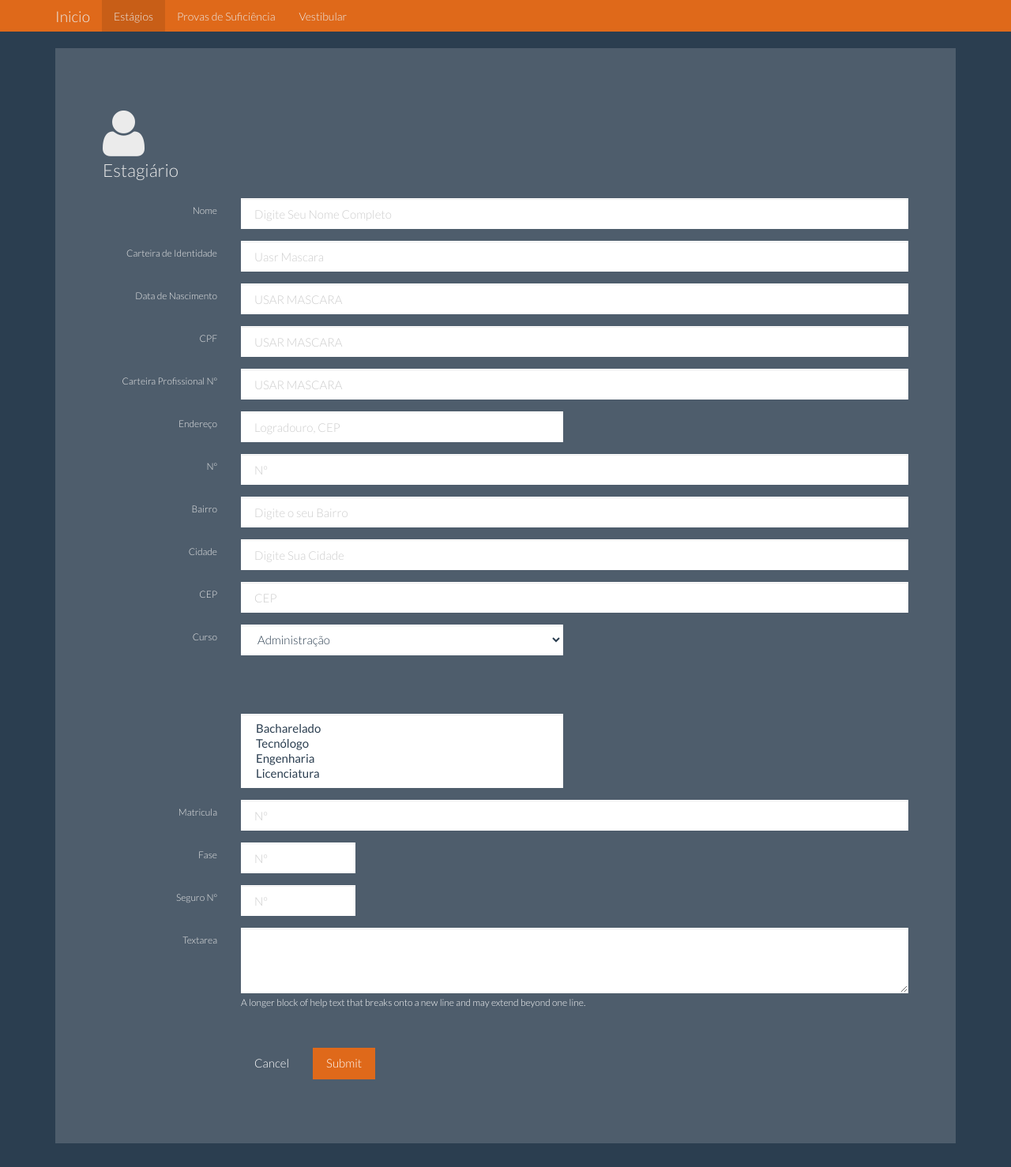
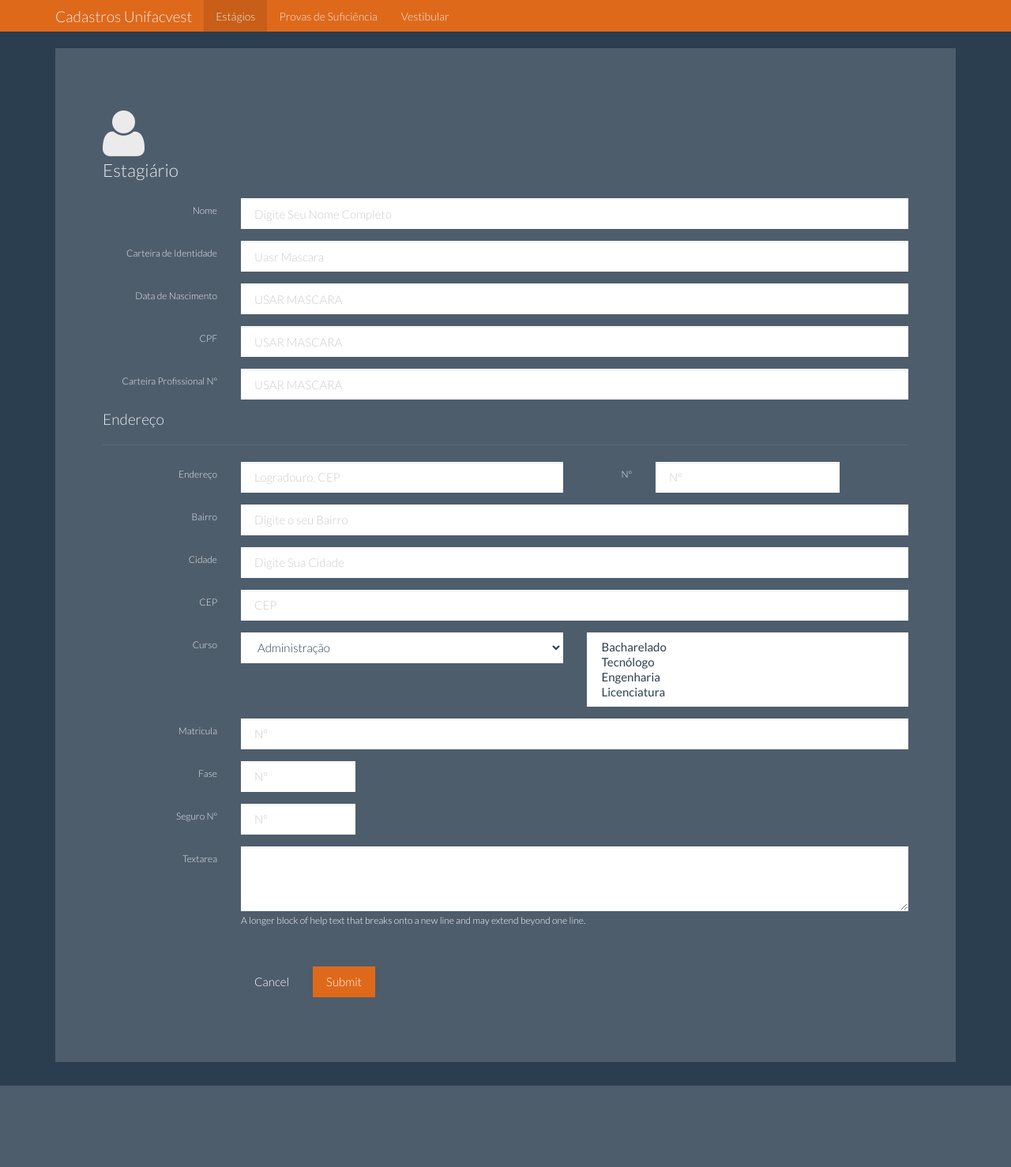
Before and after one commit to ronaldoscotti/central-de-cadastros, a PHP site: page /estagio.php in a window 1280 px wide. Shown: the whole page at 79% size. After the commit the page ends 1375 px from the top, so only its background shows below. Run offline with PHP 8.4, Linux system fonts and the light colour scheme; some libraries are stand-ins or nearby versions.

Commit message:
Aula de TCC

```diff
--- a/estagio.php
+++ b/estagio.php
@@ -1,98 +1,65 @@
-<!DOCTYPE html>
-<html>
-<head>
-  <title>Cadastros Unifacvest</title>
-  <link rel="stylesheet" type="text/css" href="css/font-awesome.min.css">
-  <link rel="stylesheet" type="text/css" href="css/bootstrap.min.css">
-  <link rel="stylesheet" type="text/css" href="css/custom.css">
-  <meta charset=utf-8>
-  <meta name=description content="">
-  <meta name=viewport content="width=device-width, initial-scale=1">
-</head>
-<body>
-  <nav class="navbar navbar-inverse">
-    <div class="container-fluid">
-      <div class="container">
-        <div class="navbar-header">
-          <button type="button" class="navbar-toggle collapsed" data-toggle="collapse" data-target="#bs-example-navbar-collapse-2">
-            <span class="sr-only">Toggle navigation</span>
-            <span class="icon-bar"></span>
-            <span class="icon-bar"></span>
-            <span class="icon-bar"></span>
-          </button>
-          <a class="navbar-brand" href="index.php">Inicio</a>
-        </div>
-
-        <div class="collapse navbar-collapse" id="bs-example-navbar-collapse-2">
-          <ul class="nav navbar-nav">
-            <li class="active"><a href="#">Estágios <span class="sr-only">(current)</span></a></li>
-            <li><a href="#">Provas de Suficiência</a></li>
-            <li><a href="#">Vestibular</a></li>
-          </ul>
-        </div>
-      </div>
-
-    </div>
-  </nav>
+<?php
+require_once 'header.php';
+?>
 
 <div class="container">
   <div class="jumbotron">
     <h1>
       <span><i class="fa fa-user"></i></span>
-        <form class="form-horizontal">
+      <form class="form-horizontal" action="./functions/envia-estagio.php" method="post">
         <fieldset>
           <legend>Estagiário</legend>
 
           <div class="form-group">
             <label for="inputNome" class="col-lg-2 control-label">Nome</label>
             <div class="col-lg-10">
-                <input type="text" class="form-control" id="inputNome" placeholder="Digite Seu Nome Completo">
+              <input type="text" class="form-control" name="nome" id="inputNome" placeholder="Digite Seu Nome Completo" required>
             </div>
           </div>
 
           <div class="form-group">
             <label for="inputCarteiraDeIdentidade" class="col-lg-2 control-label">Carteira de Identidade</label>
             <div class="col-lg-10">
-                <input type="text" class="form-control" id="inputCarteiraDeIdentidade" placeholder="Uasr Mascara">
+              <input type="text" class="form-control" name="rg" id="inputCarteiraDeIdentidade" placeholder="Uasr Mascara">
             </div>
           </div>
 
           <div class="form-group">
             <label for="inputDataNascimento" class="col-lg-2 control-label">Data de Nascimento</label>
             <div class="col-lg-10">
-                <input type="text" class="form-control" id="inputDataNascimento" placeholder="USAR MASCARA">
+              <input type="text" class="form-control" name="data_nasc" id="inputDataNascimento data" placeholder="USAR MASCARA">
             </div>
           </div>
 
           <div class="form-group">
             <label for="inputCPF" class="col-lg-2 control-label">CPF</label>
             <div class="col-lg-10">
-                <input type="text" class="form-control" id="inputCPF" placeholder="USAR MASCARA">
+              <input type="text" class="form-control" name="cpf" id="inputCPF cpf" placeholder="USAR MASCARA">
             </div>
           </div>
 
           <div class="form-group">
             <label for="inputNome" class="col-lg-2 control-label">Carteira Profissional Nº</label>
             <div class="col-lg-10">
-                <input type="text" class="form-control" id="inputNome" placeholder="USAR MASCARA">
+              <input type="text" class="form-control numero" name="" id="inputNome" placeholder="USAR MASCARA">
             </div>
           </div>
 
-
+          <h4>Endereço</h4>
+          <hr>
 
           <div class="form-group">
             <label for="inputEmail" class="col-lg-2 control-label">Endereço</label>
             <div class="col-lg-5">
               <input type="text" class="form-control" id="inputEmail" placeholder="Logradouro, CEP">
             </div>
+
+            <label for="inputNome" class="col-lg-1 control-label">Nº</label>
+            <div class="col-lg-3">
+              <input type="text" class="form-control numero" id="inputNumero" placeholder="Nº">
+            </div>
           </div>
 
-            <div class="form-group">
-              <label for="inputNome" class="col-lg-2 control-label">Nº</label>
-              <div class="col-lg-10">
-                <input type="text" class="form-control" id="inputNumero" placeholder="Nº">
-              </div>
-            </div>
 
 
           <div class="form-group">
@@ -112,7 +79,7 @@
           <div class="form-group">
             <label for="inputCEP" class="col-lg-2 control-label">CEP</label>
             <div class="col-lg-10">
-                <input type="text" class="form-control" id="inputCEP" placeholder="CEP">
+              <input type="text" class="form-control" id="inputCEP cep" placeholder="CEP">
             </div>
           </div>
 
@@ -149,14 +116,14 @@
                 <option>Publicidade e Propaganda</option>
                 <option>Radiologia</option>
               </select>
-                <br>
+            </div>
+
+            <div class="col-md-5">
               <select multiple="" class="form-control">
                 <option>Bacharelado</option>
                 <option>Tecnólogo</option>
                 <option>Engenharia</option>
                 <option>Licenciatura</option>
-
-
               </select>
             </div>
           </div>
@@ -165,21 +132,21 @@
           <div class="form-group">
             <label for="inputNome" class="col-lg-2 control-label">Matricula</label>
             <div class="col-lg-10">
-                <input type="text" class="form-control" id="inputNome" placeholder="Nº">
+              <input type="text" class="form-control numero" id="inputNome" placeholder="Nº">
             </div>
           </div>
 
           <div class="form-group">
             <label for="inputFase" class="col-lg-2 control-label">Fase</label>
             <div class="col-lg-2">
-                <input type="text" class="form-control" id="inputFase" placeholder="Nº">
+              <input type="text" class="form-control numero" id="inputFase" placeholder="Nº">
             </div>
           </div>
 
           <div class="form-group">
             <label for="inputFase" class="col-lg-2 control-label">Seguro Nº</label>
             <div class="col-lg-2">
-                <input type="text" class="form-control" id="inputFase" placeholder="Nº">
+              <input type="text" class="form-control numero" id="inputFase" placeholder="Nº">
             </div>
           </div>
 
@@ -200,11 +167,13 @@
           </div>
         </fieldset>
       </form>
-      </body>
-      <script src="js/jquery-2.1.3.min.js"></script>
-      <script src="js/bootstrap.min.js"></script>
-      <script type="text/javascript" src="http://origamiyuri.com/assets/global/plugins/jquery-validation/js/jquery.validate.min.js"></script>
-      <script src="http://origamiyuri.com/assets/painel/layout/scripts/jquery.maskedinput.js" type="text/javascript"></script>
+
+      <?php
+      require_once 'footer.php';
+      ?>
+
+      <script type="text/javascript" src="js/mascaras/jquery.validate.min.js"></script>
+      <script src="js/mascaras/jquery.maskedinput.js" type="text/javascript"></script>
       <!-- END PAGE LEVEL SCRIPTS -->
 
       <script>
--- /dev/null
+++ b/footer.php
@@ -0,0 +1,4 @@
+</body>
+<script src="js/jquery-2.1.3.min.js"></script>
+<script src="js/bootstrap.min.js"></script>
+</html>
--- /dev/null
+++ b/header.php
@@ -0,0 +1,36 @@
+<!DOCTYPE html>
+<html>
+<head>
+	<title>Cadastros Unifacvest</title>
+	<link rel="stylesheet" type="text/css" href="css/font-awesome.min.css">
+	<link rel="stylesheet" type="text/css" href="css/bootstrap.min.css">
+	<link rel="stylesheet" type="text/css" href="css/custom.css">
+	<meta charset=utf-8>
+	<meta name=description content="">
+	<meta name=viewport content="width=device-width, initial-scale=1">
+</head>
+<body>
+	<nav class="navbar navbar-inverse">
+		<div class="container-fluid">
+			<div class="container">
+				<div class="navbar-header">
+					<button type="button" class="navbar-toggle collapsed" data-toggle="collapse" data-target="#bs-example-navbar-collapse-2">
+						<span class="sr-only">Toggle navigation</span>
+						<span class="icon-bar"></span>
+						<span class="icon-bar"></span>
+						<span class="icon-bar"></span>
+					</button>
+					<a class="navbar-brand" href="#">Cadastros Unifacvest</a>
+				</div>
+
+				<div class="collapse navbar-collapse" id="bs-example-navbar-collapse-2">
+					<ul class="nav navbar-nav">
+						<li class="active"><a href="estagio.php">Estágios <span class="sr-only">(current)</span></a></li>
+						<li><a href="#">Provas de Suficiência</a></li>
+						<li><a href="#">Vestibular</a></li>
+					</ul>
+				</div>
+			</div>
+
+		</div>
+	</nav>
```
Also changed, not shown: exemplo.php (added, +60 -0 lines), functions/envia-estagio.php (added, +7 -0 lines), index.php (+7 -40 lines). Lines whose indentation alone changed are shown as unchanged.
